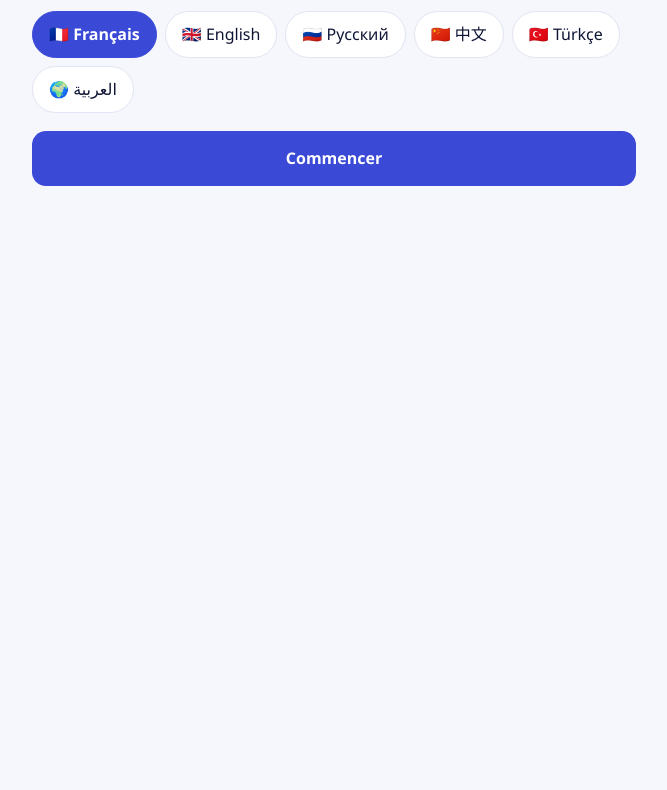
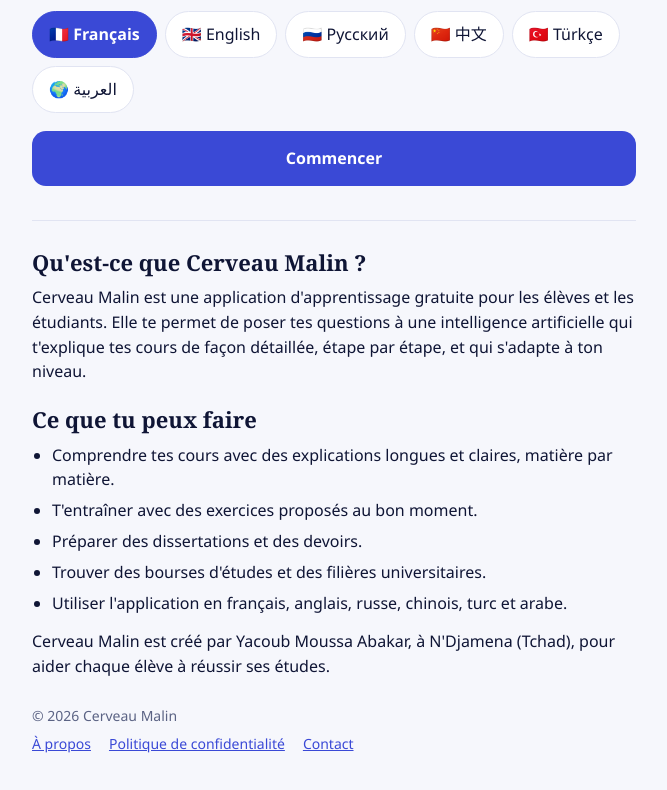
Before and after one commit to cerveau-malin/cerveau-malin.github.io, a plain HTML site: page index.html in a window 1280 px wide. Shown: the part 621-1411 px from the top of the page, without its empty margins (306-973 px from the left). Before the commit the page ends 835 px from the top, so only its background shows below. Drawn offline with Linux system fonts and the light colour scheme.

Commit message:
Add files via upload

```diff
--- a/index.html
+++ b/index.html
@@ -3,7 +3,9 @@
 <head>
 <meta charset="utf-8">
 <meta name="viewport" content="width=device-width, initial-scale=1, viewport-fit=cover">
-<title>Cerveau Malin</title>
+<title>Cerveau Malin – Cours, exercices et bourses avec une IA gratuite</title>
+<meta name="description" content="Cerveau Malin : application gratuite pour apprendre, comprendre et réussir. Cours détaillés, exercices, dissertations, bourses et universités avec une IA qui s'adapte à ton niveau.">
+<!-- ADSENSE : collez ici le code fourni par Google AdSense (la balise script et/ou la balise meta google-adsense-account) -->
 <link rel="manifest" href="manifest.webmanifest"><meta name="theme-color" content="#3a49d6"><link rel="icon" href="icon-192.png"><link rel="apple-touch-icon" href="icon-192.png">
 <style>
 
@@ -64,6 +66,10 @@ button{font:inherit;color:inherit;cursor:pointer}
 @media(prefers-reduced-motion:reduce){*{transition:none!important}}
 
 .sp{padding-bottom:120px}
+.about{margin-top:34px;padding-top:6px;border-top:1px solid var(--line)}
+.about h2{font-size:22px;margin:22px 0 10px}.about ul{padding-left:20px;margin:0 0 14px}.about li{margin-bottom:6px}
+.foot{margin:26px 0 8px;display:flex;flex-wrap:wrap;gap:6px 18px;font-size:14px}.foot a{color:var(--acc);text-decoration:underline}
+.foot span{color:var(--mute);width:100%}
 .hdr{display:flex;align-items:center;gap:12px}
 .av{width:54px;height:54px;border-radius:50%;background:var(--soft);display:grid;place-items:center;font:700 22px Georgia,serif;border:3px solid #22c55e;overflow:hidden;cursor:pointer;flex:none;padding:0}
 .av img{width:100%;height:100%;object-fit:cover}
@@ -102,6 +108,26 @@ button{font:inherit;color:inherit;cursor:pointer}
   <p id="hIntro" class="mute"></p>
   <div class="chips" id="langChips" role="group"></div>
   <button id="start" class="btn full"></button>
+
+  <div class="about">
+    <h2>Qu'est-ce que Cerveau Malin ?</h2>
+    <p>Cerveau Malin est une application d'apprentissage gratuite pour les élèves et les étudiants. Elle te permet de poser tes questions à une intelligence artificielle qui t'explique tes cours de façon détaillée, étape par étape, et qui s'adapte à ton niveau.</p>
+    <h2>Ce que tu peux faire</h2>
+    <ul>
+      <li>Comprendre tes cours avec des explications longues et claires, matière par matière.</li>
+      <li>T'entraîner avec des exercices proposés au bon moment.</li>
+      <li>Préparer des dissertations et des devoirs.</li>
+      <li>Trouver des bourses d'études et des filières universitaires.</li>
+      <li>Utiliser l'application en français, anglais, russe, chinois, turc et arabe.</li>
+    </ul>
+    <p>Cerveau Malin est créé par Yacoub Moussa Abakar, à N'Djamena (Tchad), pour aider chaque élève à réussir ses études.</p>
+    <nav class="foot" aria-label="Informations">
+      <span>© 2026 Cerveau Malin</span>
+      <a href="a-propos.html">À propos</a>
+      <a href="confidentialite.html">Politique de confidentialité</a>
+      <a href="contact.html">Contact</a>
+    </nav>
+  </div>
 </section>
 
 <section id="ad" class="scr">
@@ -286,9 +312,10 @@ const ADS=[
  {ic:"🗣️",t:["Parle anglais, chinois ou turc avec confiance","Speak English, Chinese or Turkish with confidence","Говори по-английски, по-китайски или по-турецки уверенно","自信地说英语、中文或土耳其语","İngilizce, Çince veya Türkçe'yi güvenle konuş","تحدّث الإنجليزية أو الصينية أو التركية بثقة"]}
 ];
 let adI=0;
-const AD_CONFIG={wait:5,adsenseClient:"",adsenseSlot:""}; /* remplir pour activer Google AdSense */
+const AD_CONFIG={wait:5,demo:false,adsenseClient:"",adsenseSlot:""}; /* remplir pour activer Google AdSense */
 function drawAd(el,big){
   if(!el)return;
+  if(!AD_CONFIG.adsenseClient&&!AD_CONFIG.demo){el.style.display="none";return}
   if(AD_CONFIG.adsenseClient&&AD_CONFIG.adsenseSlot){
     if(el.dataset.done||!navigator.onLine)return;el.dataset.done=1;el.innerHTML="";
     const ins=document.createElement("ins");ins.className="adsbygoogle";ins.style.display="block";ins.dataset.adClient=AD_CONFIG.adsenseClient;ins.dataset.adSlot=AD_CONFIG.adsenseSlot;ins.dataset.adFormat="auto";el.appendChild(ins);
@@ -772,7 +799,7 @@ async function saveNewPw(){
 function enter(){if(ok()&&!token){show("acc");return}tab="prof";$("chat").hidden=true;render();show("space")}
 function setLang(v){lang=v;try{localStorage.setItem("cm_lang",lang)}catch(e){}render()}
 
-$("start").onclick=()=>{show("ad");let n=AD_CONFIG.wait;const b=$("adGo");b.disabled=true;b.textContent=t().adWait(n);
+$("start").onclick=()=>{if(!AD_CONFIG.adsenseClient&&!AD_CONFIG.demo){show("prof");return}show("ad");let n=AD_CONFIG.wait;const b=$("adGo");b.disabled=true;b.textContent=t().adWait(n);
   const iv=setInterval(()=>{n--;if(n>0)b.textContent=t().adWait(n);else{clearInterval(iv);b.disabled=false;b.textContent=t().adGo}},1000)};
 $("adGo").onclick=()=>show("prof");
 $("profNext").onclick=()=>{profile.name=$("pname").value.trim();profile.country=$("country").value;profile.grade=$("grade").value;profile.level=profile.level||0;saveP();token?enter():show("acc")};
```
